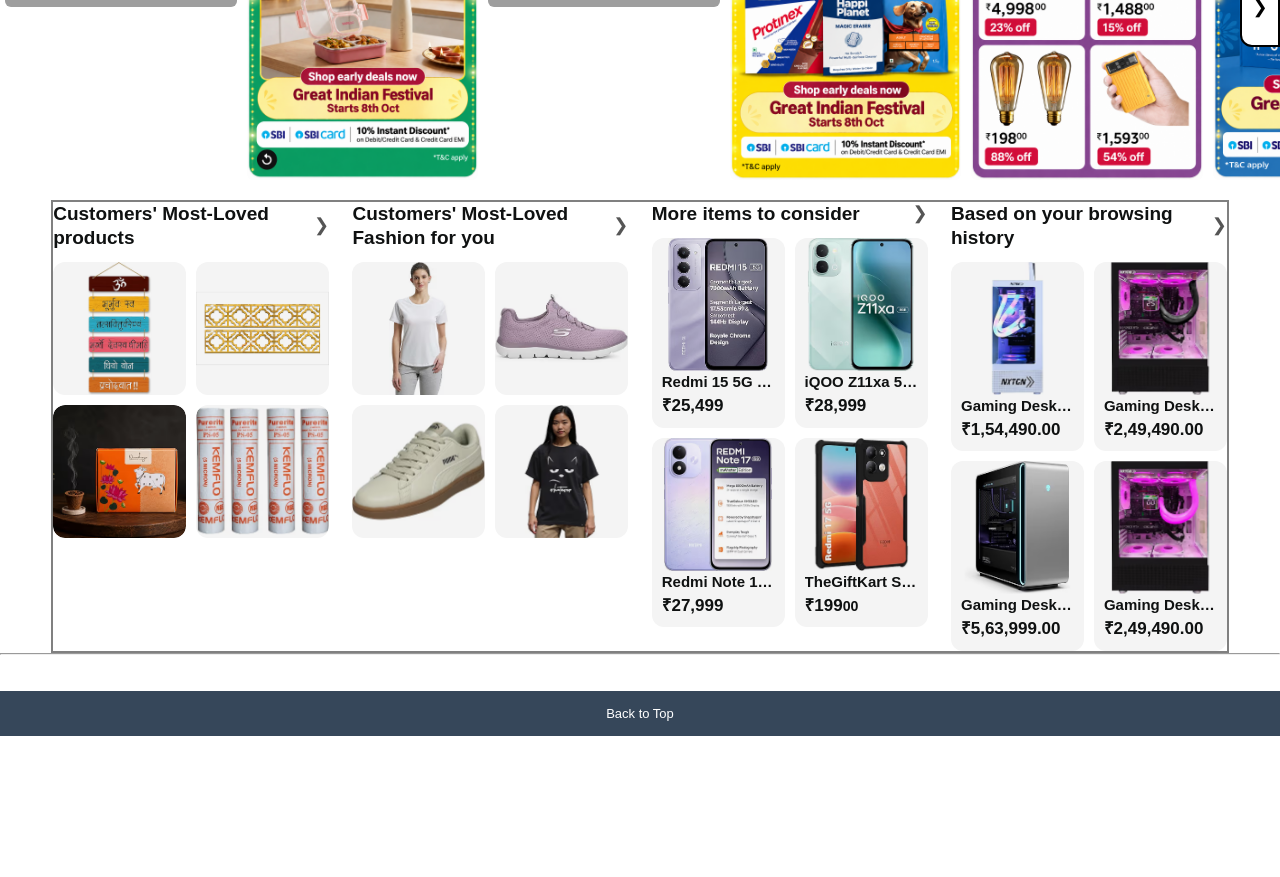
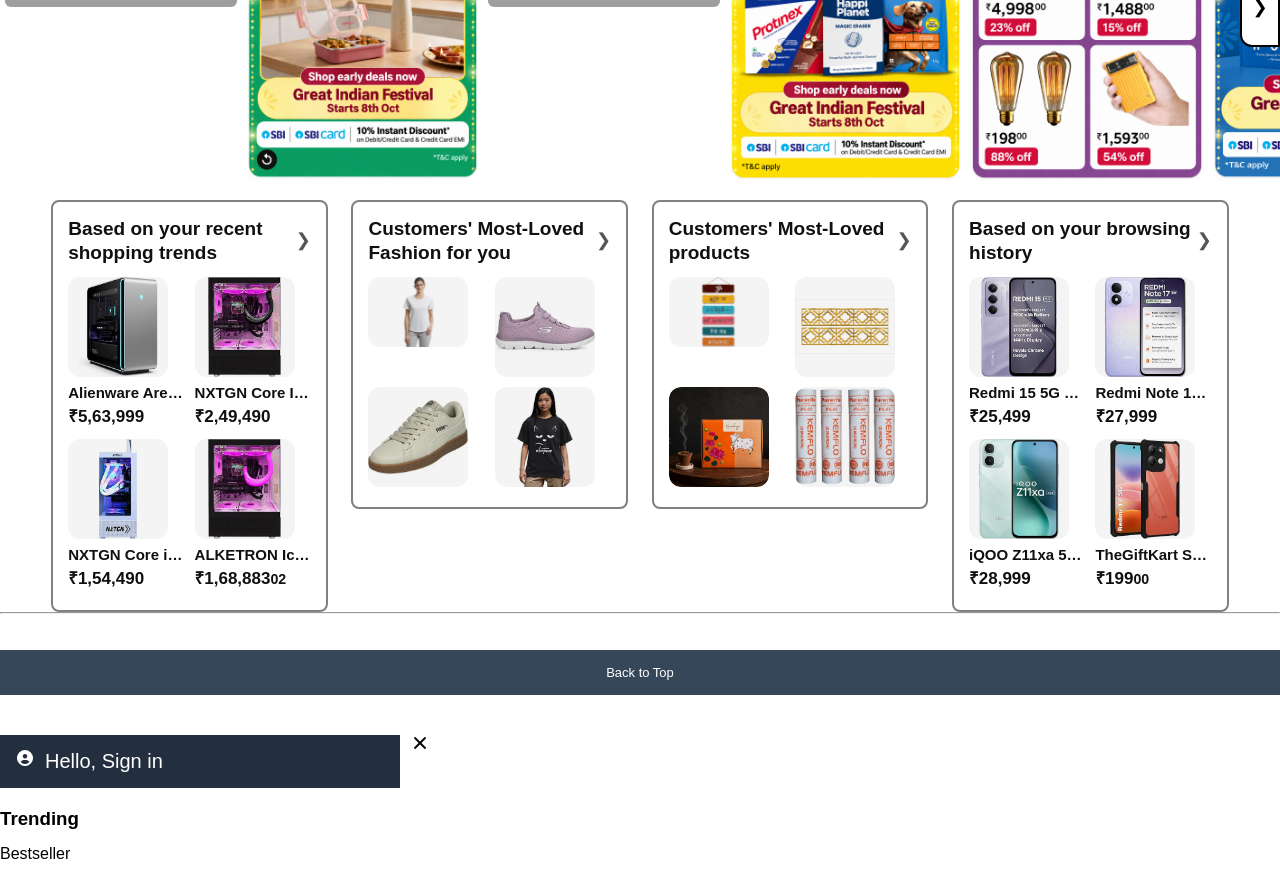
Before and after one commit to Aaditya7162/Amazon_Clone, a Django app: template Amazon_Clone/amazon_page/templates/home.html in a window 1280 px wide. Shown: the part 282-1159 px from the top of the page. Before the commit the page ends 1018 px from the top, so only its background shows below. Run offline with Django 4.2, Linux system fonts and the light colour scheme; the template is opened without the code that fills it, so the values that code supplies are empty; parts of the project's set-up code (start-up, migrations or seed data) failed here and were passed over; grey boxes are pictures that could not be loaded.

Commit message:
Till 3rd Oct

```diff
--- a/Amazon_Clone/amazon_page/templates/home.html
+++ b/Amazon_Clone/amazon_page/templates/home.html
@@ -22,21 +22,37 @@
     <div class="product-boxes">
         <div class="categories card">
             <div class="card-header">
-                <h2>Customers' Most-Loved products</h2>
+                <h2>Based on your recent shopping trends</h2>
                 <span class="card-arrow">&#10095;</span>
             </div>
-            <div class="grid-2x2" >
+            <div class="grid-2x2">
                 <div class="grid-item">
-                    <div class="img-wrapper" id="productlog"><img src="{% static 'images/1-1.avif' %}" alt=""></div>
+                    <div class="img-wrapper"><img src="{% static 'images/4-3.avif' %}" alt=""></div>
+                    <div class="product-info">
+                        <p class="product-title">Alienware Area-51 Ga...</p>
+                        <p class="product-price">&#8377;5,63,999</p>
+                    </div>
                 </div>
                 <div class="grid-item">
-                    <div class="img-wrapper" id="productlog"><img src="{% static 'images/1-2.avif' %}" alt=""></div>
+                    <div class="img-wrapper"><img src="{% static 'images/4-2.avif' %}" alt=""></div>
+                    <div class="product-info">
+                        <p class="product-title">NXTGN Core I9 12th G...</p>
+                        <p class="product-price">&#8377;2,49,490</p>
+                    </div>
                 </div>
                 <div class="grid-item">
-                    <div class="img-wrapper" id="productlog"><img src="{% static 'images/1-3.avif' %}" alt=""></div>
+                    <div class="img-wrapper"><img src="{% static 'images/4-1.avif' %}" alt=""></div>
+                    <div class="product-info">
+                        <p class="product-title">NXTGN Core i9 Gamin...</p>
+                        <p class="product-price">&#8377;1,54,490</p>
+                    </div>
                 </div>
                 <div class="grid-item">
-                    <div class="img-wrapper" id="productlog"><img src="{% static 'images/1-4.avif' %}" alt=""></div>
+                    <div class="img-wrapper"><img src="{% static 'images/4-4.avif' %}" alt=""></div>
+                    <div class="product-info">
+                        <p class="product-title">ALKETRON Icecube T1...</p>
+                        <p class="product-price">&#8377;1,68,883<small>02</small></p>
+                    </div>
                 </div>
             </div>
         </div>
@@ -47,24 +63,45 @@
                 <span class="card-arrow">&#10095;</span>
             </div>
             <div class="grid-2x2" >
-                <div class="grid-item">
-                    <div class="img-wrapper"><img src="{% static 'images/2-1.avif' %}" alt="" id="productlog"></div>
+                <div class="grid-item" id="hello" >
+                    <div class="img-wrapper"><img src="{% static 'images/2-1.avif' %}" alt=""></div>
                 </div>
                 <div class="grid-item">
-                    <div class="img-wrapper" id="productlog"><img src="{% static 'images/2-2.avif' %}" alt=""></div>
+                    <div class="img-wrapper"><img src="{% static 'images/2-2.avif' %}" alt=""></div>
                 </div>
                 <div class="grid-item">
-                    <div class="img-wrapper" id="productlog"><img src="{% static 'images/2-3.avif' %}" alt=""></div>
+                    <div class="img-wrapper"><img src="{% static 'images/2-3.avif' %}" alt=""></div>
                 </div>
                 <div class="grid-item">
-                    <div class="img-wrapper" id="productlog"><img src="{% static 'images/2-4.avif' %}" alt=""></div>
+                    <div class="img-wrapper"><img src="{% static 'images/2-4.avif' %}" alt=""></div>
                 </div>
             </div>
         </div>
 
         <div class="categories card">
             <div class="card-header">
-                <h2>More items to consider</h2>
+                <h2>Customers' Most-Loved products</h2>
+                <span class="card-arrow">&#10095;</span>
+            </div>
+            <div class="grid-2x2" >
+                <div class="grid-item"id="hello" >
+                    <div class="img-wrapper"><img src="{% static 'images/1-1.avif' %}" alt=""></div>
+                </div>
+                <div class="grid-item">
+                    <div class="img-wrapper"><img src="{% static 'images/1-2.avif' %}" alt=""></div>
+                </div>
+                <div class="grid-item">
+                    <div class="img-wrapper"><img src="{% static 'images/1-3.avif' %}" alt=""></div>
+                </div>
+                <div class="grid-item">
+                    <div class="img-wrapper"><img src="{% static 'images/1-4.avif' %}" alt=""></div>
+                </div>
+            </div>
+        </div>
+
+        <div class="categories card">
+            <div class="card-header">
+                <h2>Based on your browsing history</h2>
                 <span class="card-arrow">&#10095;</span>
             </div>
             <div class="grid-2x2">
@@ -76,6 +113,13 @@
                     </div>
                 </div>
                 <div class="grid-item">
+                    <div class="img-wrapper"><img src="{% static 'images/3-3.avif' %}" alt=""></div>
+                    <div class="product-info">
+                        <p class="product-title">Redmi Note 17 5G (St...</p>
+                        <p class="product-price">&#8377;27,999</p>
+                    </div>
+                </div>
+                <div class="grid-item">
                     <div class="img-wrapper"><img src="{% static 'images/3-2.avif' %}" alt=""></div>
                     <div class="product-info">
                         <p class="product-title">iQOO Z11xa 5G (Pris...</p>
@@ -83,54 +127,10 @@
                     </div>
                 </div>
                 <div class="grid-item">
-                    <div class="img-wrapper"><img src="{% static 'images/3-3.avif' %}" alt=""></div>
-                    <div class="product-info">
-                        <p class="product-title">Redmi Note 17 5G (St...</p>
-                        <p class="product-price">&#8377;27,999</p>
-                    </div>
-                </div>
-                <div class="grid-item">
                     <div class="img-wrapper"><img src="{% static 'images/3-4.avif' %}" alt=""></div>
                     <div class="product-info">
                         <p class="product-title">TheGiftKart Shockpro...</p>
                         <p class="product-price">&#8377;199<small>00</small></p>
-                    </div>
-                </div>
-            </div>
-        </div>
-
-        <div class="categories card">
-            <div class="card-header">
-                <h2>Based on your browsing history</h2>
-                <span class="card-arrow">&#10095;</span>
-            </div>
-            <div class="grid-2x2">
-                <div class="grid-item">
-                    <div class="img-wrapper"><img src="{% static 'images/4-1.avif' %}" alt=""></div>
-                    <div class="product-info">
-                        <p class="product-title">Gaming Desktop</p>
-                        <p class="product-price">&#8377;1,54,490.00</p>
-                    </div>
-                </div>
-                <div class="grid-item">
-                    <div class="img-wrapper"><img src="{% static 'images/4-2.avif' %}" alt=""></div>
-                    <div class="product-info">
-                        <p class="product-title">Gaming Desktop</p>
-                        <p class="product-price">&#8377;2,49,490.00</p>
-                    </div>
-                </div>
-                <div class="grid-item">
-                    <div class="img-wrapper"><img src="{% static 'images/4-3.avif' %}" alt=""></div>
-                    <div class="product-info">
-                        <p class="product-title">Gaming Desktop</p>
-                        <p class="product-price">&#8377;5,63,999.00</p>
-                    </div>
-                </div>
-                <div class="grid-item">
-                    <div class="img-wrapper"><img src="{% static 'images/4-4.avif' %}" alt=""></div>
-                    <div class="product-info">
-                        <p class="product-title">Gaming Desktop</p>
-                        <p class="product-price">&#8377;2,49,490.00</p>
                     </div>
                 </div>
             </div>
--- a/Amazon_Clone/amazon_page/views.py
+++ b/Amazon_Clone/amazon_page/views.py
@@ -1,3 +1,4 @@
 from django.shortcuts import render
+from .product_data import sidebar_data
 def home(request):
-    return render(request,"home.html")
+    return render(request,"home.html",{"data":sidebar_data.menu_data})
--- a/Amazon_Clone/static/css/index.css
+++ b/Amazon_Clone/static/css/index.css
@@ -421,13 +421,7 @@ body {
     gap: 10px 2%;
     margin-top: 15px;
     align-items: flex-start;
-    border:2px solid grey;
 }
-
-#productlog{
-    width:100%;
-}
-
 
 
 @media screen and (max-width: 1024px) {
@@ -518,12 +512,11 @@ body {
     margin-top: 15px;
     align-items: flex-start;
 }
-    .nav-logo {
-        width: auto;
-    }
-    .logo-placeholder {
-        width: 80px;
-    }
+.nav-logo {
+    width: auto;
+}
+.logo-placeholder {
+    width: 80px;
 }
 /* New Card Styles */
 .card {
@@ -570,14 +563,14 @@ body {
 .grid-item {
     display: flex;
     flex-direction: column;
-    background-color: #f4f4f4;
+    background-color: transparent;
     border-radius: 12px;
     min-width: 0;
     min-height: 0;
 }
 
 .img-wrapper {
-    background-color: transparent;
+    background-color: #f4f4f4;
     border-radius: 12px;
     display: flex;
     align-items: center;
@@ -587,6 +580,7 @@ body {
     aspect-ratio: 1 / 1;
     margin-bottom: 0px;
     box-sizing: border-box;
+    width: 100px;
 }
 
 .img-wrapper img {
@@ -599,7 +593,7 @@ body {
 .product-info {
     font-size: 12px;
     line-height: 1.4;
-    padding: 0 10px 10px 10px;
+    padding: 5px 0 0 0;
 }
 
 .product-title {
@@ -654,4 +648,8 @@ body {
 
 .categories {
     width: 23.5%;
+    border:2px solid grey;
 }
+#hello{
+    height:70%;
+}
--- /dev/null
+++ b/Amazon_Clone/static/css/sidebar.css
@@ -0,0 +1,31 @@
+*{
+    padding:0;
+    margin:0;
+    box-sizing: border-box;
+}
+.sidebar{
+    display:flex;
+    gap:10px;
+}
+.profile-section{
+    display:flex;
+    gap: 10px;
+    width:400px;
+    background-color: #232F3E;
+    padding:15px;
+    color:white;
+}
+.sign_in_text{
+    font-size:20px;
+}
+.content-section{
+    display:flex;
+    flex-direction:column;
+    gap:15px;
+    margin-top:20px;
+}
+.sidebar-content{
+    display:flex;
+    flex-direction:column;
+    gap:15px;
+}
--- a/Amazon_Clone/templates/base.html
+++ b/Amazon_Clone/templates/base.html
@@ -7,11 +7,13 @@
     <title>Online Shopping site in India: Shop Online for Mobiles, Books, Watches, Shoes and More - Amazon.in</title>
     <link rel="stylesheet" href="{% static "css/index.css" %}">
     <link rel="icon" type="image/x-icon" href="{% static "images/logo.jpeg" %}">
+    <link rel="stylesheet" href="https://cdnjs.cloudflare.com/ajax/libs/font-awesome/7.3.1/css/all.min.css">
 </head>
 <body>
     {% include "navbar.html" %}
     {% block content %}
     {% endblock content %}
+    {% include "sidebar.html" %}
     <script src="{% static 'js/timer.js' %}"></script>
 </body>
 </html>
--- a/Amazon_Clone/templates/navbar.html
+++ b/Amazon_Clone/templates/navbar.html
@@ -5,6 +5,7 @@
     <meta charset="UTF-8">
     <meta name="viewport" content="width=device-width, initial-scale=1.0">
     <title>Amazon Navbar</title>
+    <link rel="stylesheet" href="https://cdnjs.cloudflare.com/ajax/libs/font-awesome/7.3.1/css/all.min.css">
 </head>
 <body>
     <header class="amazon-header">
--- /dev/null
+++ b/Amazon_Clone/templates/sidebar.html
@@ -0,0 +1,35 @@
+
+<!DOCTYPE html>
+<html lang="en">
+<head>
+    <meta charset="UTF-8">
+    <meta name="viewport" content="width=device-width, initial-scale=1.0">
+    <title>Document</title>
+    <link rel="stylesheet" href="../static/css/sidebar.css">
+    <link rel="stylesheet" href="https://cdnjs.cloudflare.com/ajax/libs/font-awesome/7.3.1/css/all.min.css">
+</head>
+<body>
+    <div class="sidebar">
+        <div class="sidebar_content">
+            <div class="profile-section">
+                <i class="fa-solid fa-circle-user"></i>
+                <p class="sign_in_text">Hello, Sign in</p>
+            </div>
+            <div class="content-section">
+                <h3>Trending</h3>
+                <p>Bestseller</p>
+                {% for item in data %}
+                <h3>{{item.title}}</h3>
+                {% for i in item.items %}
+                <p>{{i.name}}</p>
+                {% endfor %}
+                <hr>
+                {% endfor %}
+            </div>
+        </div>
+        <div class="cross_bar">
+            <i class="fa-solid fa-xmark"></i>
+        </div>
+    </div>
+</body>
+</html>
```
Also changed, not shown: Amazon_Clone/amazon_page/product_data/sidebar_data.py (added, +65 -0 lines), Amazon_Clone/templates/Assignment 1/Q1.py (added, +33 -0 lines), Amazon_Clone/templates/Assignment 1/Q2.py (added, +35 -0 lines), Amazon_Clone/templates/Assignment 1/Q3.py (added, +34 -0 lines), 2 other files.
